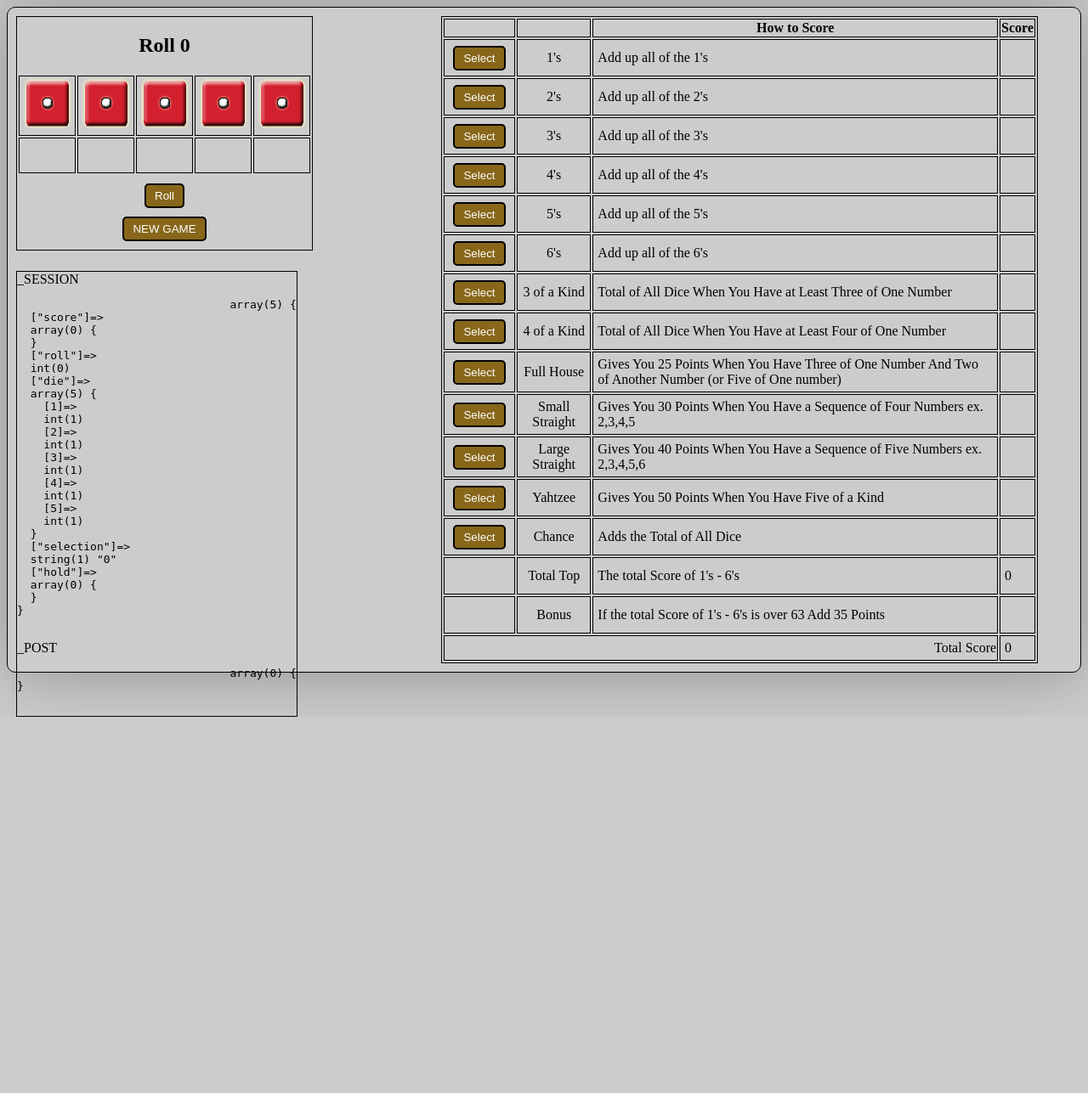
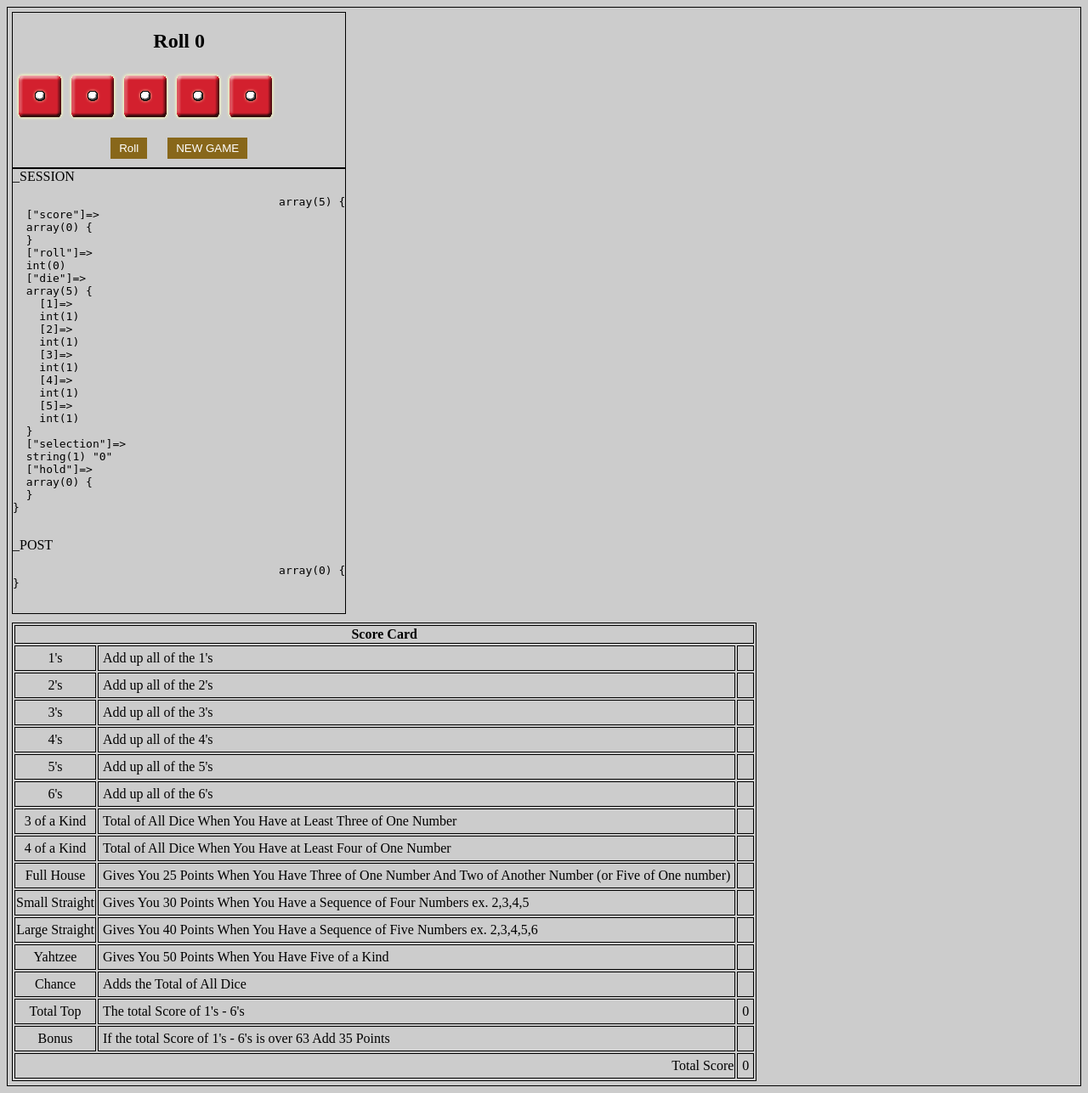
Before and after one commit to sburlington6/Dice-Roll-Game, a PHP site: page / in a window 1280 px wide. Shown: the whole page at 85% size. Before the commit the page ends 844 px from the top, so only its background shows below. Run offline with PHP 8.4, Linux system fonts and the light colour scheme.

Commit message:
Style Changes
Changed the layout of the game

```diff
--- a/Game/index.php
+++ b/Game/index.php
@@ -5,7 +5,7 @@ $currentFile = $_SERVER["PHP_SELF"];
 $parts = Explode('/', $currentFile);
 $filename = $parts[count($parts) - 1];
 
-$topScore = (isset($_SESSION['topScore']) ? $_SESSION['topScore'] : 0);
+$type = (isset($_POST['type']) ? $_POST['type'] : '');
 
 $types = array(
 '1',
@@ -143,12 +143,11 @@ function score($type)
 
 if ($_SESSION['roll'] > 0 AND isset($_POST['select']))
 {
-	score($_POST['type']);
+	score($type);
 }
 
 if ($_SESSION['roll'] > 0 AND isset($_POST['select']))
 {
-	$type = $_POST['type'];
 
 	//score 1-6
 	for ($j=1;$j<=5;$j++)
@@ -165,22 +164,10 @@ if ($_SESSION['roll'] > 0 AND isset($_POST['select']))
 		$_SESSION['score'][$type] = 0;
 	}
 
-	for ($j=1;$j<=6;$j++)
-	{
-		if (isset($_SESSION['score'][$j]))
-		{
-			$topScore = $topScore + $_SESSION['score'][$j];
-		}
-	}
-	if (!isset($_SESSION['score']['bonus']) AND $topScore > 63)
-	{
-		$_SESSION['score']['bonus'] = 35;
-	}
-
 	rollReset();
 
 	//score 3kind
-	if ($_POST['type'] == '3kind')
+	if ($type == '3kind')
 	{
 		$inThere = array(0,0,0,0,0,0,0);
 		$score = 0;
@@ -199,7 +186,7 @@ if ($_SESSION['roll'] > 0 AND isset($_POST['select']))
 		}
 		rollReset();
 	}
-	elseif ($_POST['type'] == '4kind')
+	elseif ($type == '4kind')
 	{
 		$inThere = array(0,0,0,0,0,0,0);
 		$score = 0;
@@ -218,7 +205,7 @@ if ($_SESSION['roll'] > 0 AND isset($_POST['select']))
 		}
 		rollReset();
 	}
-	elseif ($_POST['type'] == 'fullHouse')
+	elseif ($type == 'fullHouse')
 	{
 		$inThere = array(0,0,0,0,0,0,0);
 		for ($j=1;$j<=5;$j++)
@@ -235,11 +222,12 @@ if ($_SESSION['roll'] > 0 AND isset($_POST['select']))
 		}
 		rollReset();
 	}
-	elseif ($_POST['type'] == 'sStraight')
+	elseif ($type == 'sStraight')
 	{
+		$die=array();
 		for ($j=1;$j<=5;$j++)
 		{
-			$die[] = $_SESSION['die'][$j];
+			$die[$j] = $_SESSION['die'][$j];
 		}
 		if ((in_array(1,$die) AND in_array(2,$die) AND in_array(3,$die) AND in_array(4,$die)) OR (in_array(2,$die) AND in_array(3,$die) AND in_array(4,$die) AND in_array(5,$die)) OR (in_array(3,$die) AND in_array(4,$die) AND in_array(5,$die) AND in_array(6,$die)))
 		{
@@ -251,7 +239,7 @@ if ($_SESSION['roll'] > 0 AND isset($_POST['select']))
 		}
 		rollReset();
 	}
-	elseif ($_POST['type'] == 'lStraight')
+	elseif ($type == 'lStraight')
 	{
 		for ($j=1;$j<=5;$j++)
 		{
@@ -267,7 +255,7 @@ if ($_SESSION['roll'] > 0 AND isset($_POST['select']))
 		}
 		rollReset();
 	}
-	elseif ($_POST['type'] == 'yahtzee')
+	elseif ($type == 'yahtzee')
 	{
 		$inThere = array(0,0,0,0,0,0,0);
 		for ($j=1;$j<=5;$j++)
@@ -298,7 +286,7 @@ if ($_SESSION['roll'] > 0 AND isset($_POST['select']))
 		}
 		rollReset();
 	}
-	elseif ($_POST['type'] == 'chance')
+	elseif ($type == 'chance')
 	{
 		$score = 0;
 		for ($j=1;$j<=5;$j++)
@@ -318,6 +306,18 @@ foreach($_SESSION['score'] as $type)
 	$totalScore = $totalScore + $type;
 }
 
+$topScore =  0;
+for ($j=1;$j<=6;$j++)
+{
+	if (isset($_SESSION['score'][$j]))
+	{
+		$topScore = $topScore + $_SESSION['score'][$j];
+	}
+}
+if (!isset($_SESSION['score']['bonus']) AND $topScore > 63)
+{
+	$_SESSION['score']['bonus'] = 35;
+}
 
 function rollReset(){
 	global $filename;
@@ -348,7 +348,8 @@ function rollReset(){
 	</head>
 	<body>
 		<div id="wrapper">
-			<div id="game">
+			<div id="left">
+				<div id="game" class="center">
 
 					<h2>Roll <?php echo $_SESSION['roll']; ?></h2>
 					<table id="dice">
@@ -394,12 +395,12 @@ function rollReset(){
 					<?php
 					if ($_SESSION['roll'] < 3)
 					{
-					echo '<form action="'.$filename.'" method="post">';
+						echo '<form  class="inline" action="'.$filename.'" method="post">';
 							echo '<input type="submit" value="Roll" name="roll"/>';
 						echo '</form>';
 					}
 					?>
-				<form action="<?php echo $filename; ?>" method="post">
+					<form class="inline" action="<?php echo $filename; ?>" method="post">
 						<input type="submit" value="NEW GAME" name="reset"/>
 					</form>
 				</div>
@@ -414,14 +415,12 @@ function rollReset(){
 					<?php var_dump($_POST);?>
 					</pre>
 				</div>
-
+			</div>
+			<div id="right">
 				<div id="scoreCard">
 					<table>
 						<tr>
-						<th></th>
-						<th></th>
-						<th>How to Score</th>
-						<th>Score</th>
+							<th colspan="3">Score Card</th>
 						</tr>
 				<?php
 
@@ -429,16 +428,21 @@ function rollReset(){
 				{
 
 				echo 		'<tr>';
-			echo 			'<td class="select">';
-							if ($_SESSION['selection'] != '1' AND !isset($_SESSION['score'][$types[$i]]))
+								if ($_SESSION['selection'] != '1' AND !isset($_SESSION['score'][$types[$i]]) AND $_SESSION['roll'] >0)
 								{
+				echo 			'<td class="select center">';
 				echo 				'<form action="'.$filename.'" method="post">';
 				echo 					'<input type="hidden" value="'.$types[$i].'" name="type"/>';
-			echo 					'<input type="submit" value="Select" name="select"/>';
+				echo 					'<input type="submit" value="'.$names[$i].'" name="select"/>';
 				echo 				'</form>';
+
+				echo 			'</td>';
 								}
-			echo 			'</td>';
-			echo 			'<td class="type">'.$names[$i].'</td>';
+								else
+								{
+
+				echo 			'<td class="center">'.$names[$i].'</td>';
+								}
 				echo 			'<td class="how">'.$descriptions[$i].'</td>';
 				echo 			'<td class="player">';
 									if (isset($_SESSION['score'][$types[$i]]))
@@ -451,7 +455,6 @@ function rollReset(){
 
 				?>
 						<tr class ="score">
-						<td class="select"></td>
 							<td class="type">Total Top</td>
 							<td class="how">The total Score of 1's - 6's</td>
 							<td class="player">
@@ -460,7 +463,6 @@ function rollReset(){
 						</tr>
 
 						<tr class ="score">
-			 			<td class="select"></td>
 							<td class="type">Bonus</td>
 							<td class="how">If the total Score of 1's - 6's is over 63 Add 35 Points</td>
 							<td class="player">
@@ -473,7 +475,7 @@ function rollReset(){
 				echo 		'</tr>';
 				?>
 						<tr class="score">
-			 			<td colspan="3" style="text-align: right;">Total Score</td>
+							<td colspan="2" style="text-align: right;">Total Score</td>
 							<td class="player">
 								<?php echo $totalScore;?>
 							</td>
@@ -481,5 +483,6 @@ function rollReset(){
 					</table>
 				</div>
 			</div>
+		</div>
 	</body>
 </html>
--- a/Game/yahtzee.css
+++ b/Game/yahtzee.css
@@ -2,32 +2,39 @@ body{
 	background: #ccc;
 }
 
+.right{
+text-align: right;
+}
+.left{
+text-align: left;
+}
+.center{
+text-align: center;
+}
+
+.inline{
+display: inline-block;
+}
+
+#left,#right{
+float: left;
+margin: 5px;
+}
+
 #wrapper{
 	border: 1px solid #000;
-	padding: 10px;
 	position: relative;
-
-	-moz-border-radius: 10px;
-	-khtml-border-radius: 10px;
-	-webkit-border-radius: 10px;
-	-moz-box-shadow: 0px 0px 80px rgba(0,0,0,0.3);
-	-khtml-box-shadow: 0px 0px 80px rgba(0,0,0,0.3);
-	-webkit-box-shadow: 0px 0px 80px rgba(0,0,0,0.3);
+	overflow: auto;
 }
 #debug{
-
 	border: 1px solid #000;
-	position: absolute;
-	margin-top: 300px;
 }
 
 /*game*/
 #game{
 	border: 1px solid #000;
-	position: absolute;
 }
 #game table td{
-	border: 1px solid #000;
 	vertical-align: top;
 	text-align: center;
 	padding: 0;
@@ -40,20 +47,14 @@ body{
 }
 
 .dice, .diceWrapper{
-	width: 60px;
-	height: 65px;
 }
 
 .hold{
-	width: 65px;
-	height: 40px;
 }
 /*game end*/
 
 /*score card*/
 #scoreCard{
-	width: 700px;
-	margin-left: 500px;
 	border: 1px solid #000;
 }
 #scoreCard td,#scoreCard th{
@@ -64,9 +65,9 @@ body{
 	padding: 5px;
 }
 
-.select{
-	height: 40px;
-	width: 80px;
+.select input{
+	height: 100%;
+	width: 100%;
 	text-align: center;
 }
 
@@ -80,10 +81,7 @@ input[type=submit]{
 	background: #88671a;
 	color: #fff;
 	padding: 5px 10px 5px;
-	border: 2px solid #000;
-	-moz-border-radius: 5px;
-	-khtml-border-radius: 5px;
-	-webkit-border-radius: 5px;
+	border: none;
 	cursor:pointer;
 }
 input[type=submit]:hover{
```
Lines whose indentation alone changed are shown as unchanged.
